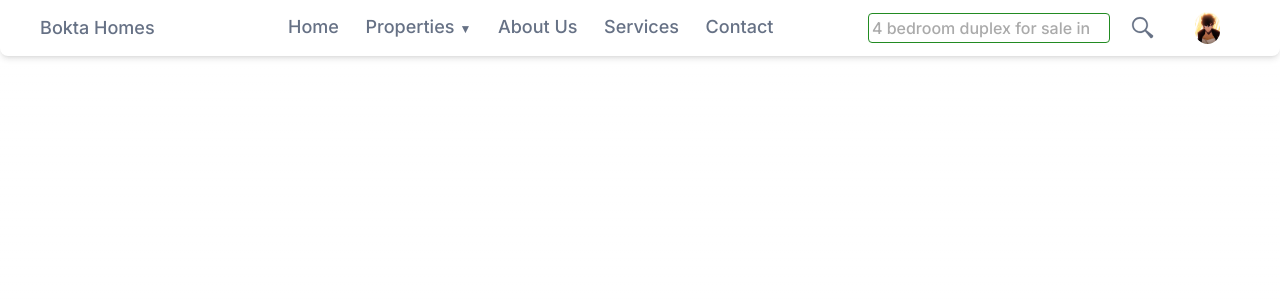
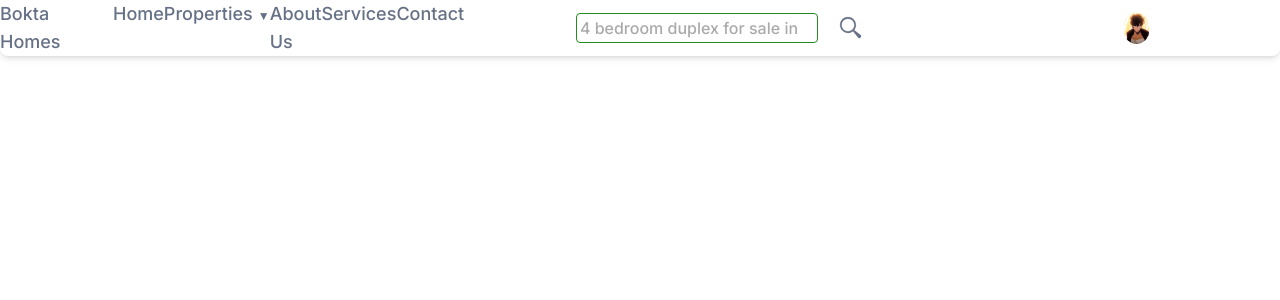
Before and after one commit to henry1234-net/Abbah-real-estate, a Next.js app in the folder my-app/: page /profile in a window 1280 px wide. Shown: the top 300 px of the page. Built offline with nearby package versions, Linux system fonts and the light colour scheme.

Commit message:
added width to nanvbar container for sd

```diff
--- a/my-app/src/components/navbar.tsx
+++ b/my-app/src/components/navbar.tsx
@@ -41,7 +41,7 @@ const Navigation = () => {
           <li><Link href="#">Services</Link></li>
           <li><Link href="#">Contact</Link></li>
         </ul>
-        <div className="flex flex-row items-center justify-between">
+        <div className="flex flex-row items-center justify-around w-full">
           <Link className={clsx('p-3 mx-2 md:hidden flex svg-container hover:bg-bakson-main-green/10 rounded-full', {
             'svg-hold bg-bakson-main-green/10': activePath === "/"
           })}
```
